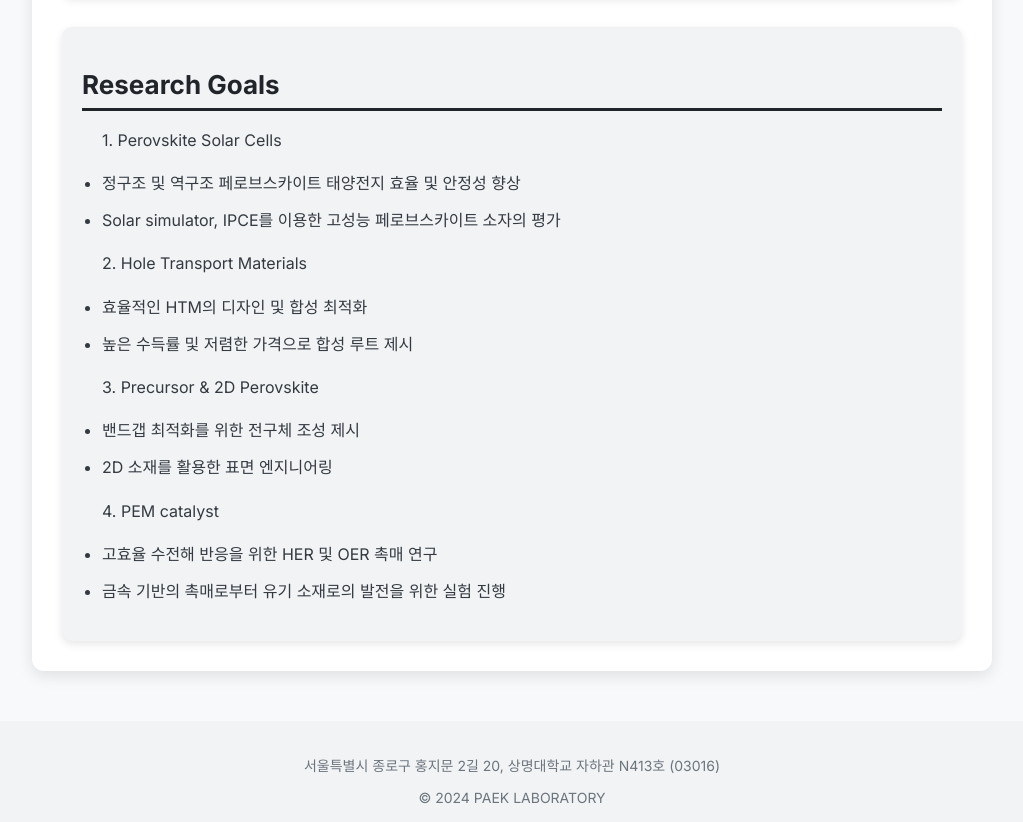
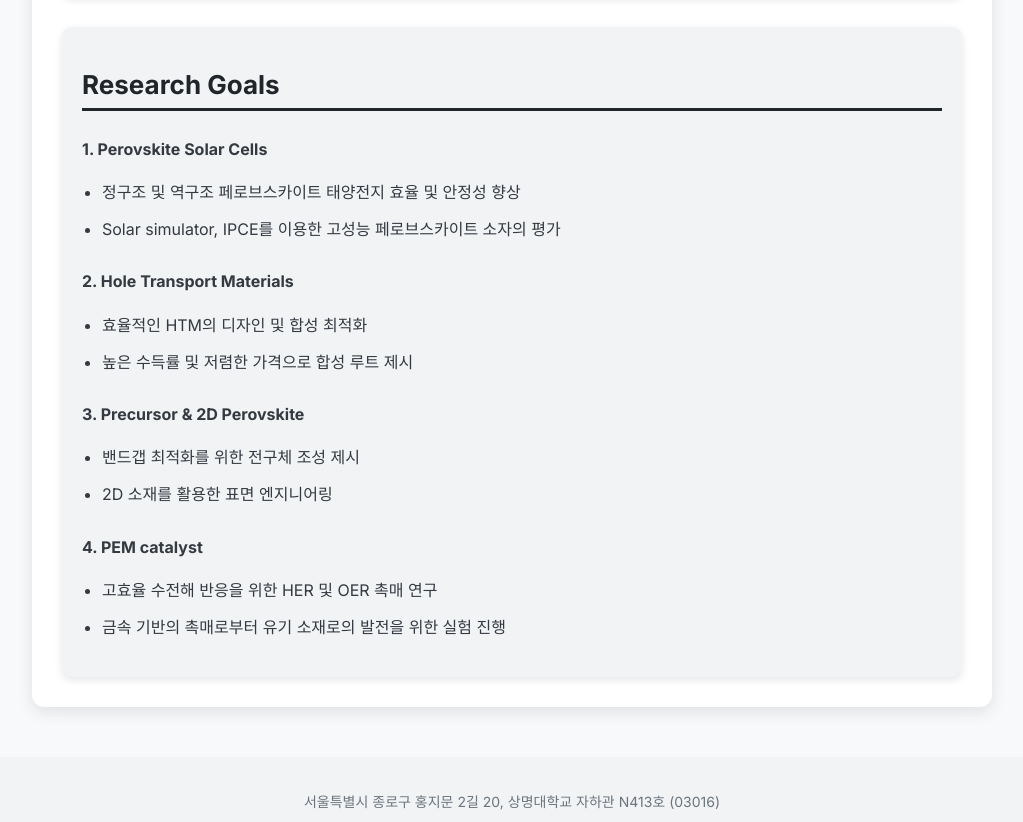
Before and after one commit to peakorganiclab/paek_lab, a plain HTML site: page research.html in a window 1280 px wide. Shown: the part 683-1505 px from the top of the page, without its empty margins (128-1151 px from the left). Drawn offline with Linux system fonts and the light colour scheme.

Commit message:
Update research.html

```diff
--- a/research.html
+++ b/research.html
@@ -135,6 +135,13 @@
             margin-bottom: 10px;
             list-style-type: disc;
         }
+        .subheading {
+          font-size: 22px;         /* 본문보다 큼 */
+          font-weight: 600;        /* 반정도 굵게 */
+          margin-top: 25px;
+          margin-bottom: 10px;
+          color: #343a40;          /* 진한 회색 */
+       }
 
         .footer-container {
             background: #F1F3F5;
@@ -228,24 +235,32 @@
 
        <div class="section">
           <h2>Research Goals</h2>
+
+          <p class="subheading">1. Perovskite Solar Cells</p>
           <ul>
-                <p>1. Perovskite Solar Cells
             <li>정구조 및 역구조 페로브스카이트 태양전지 효율 및 안정성 향상</li>
-                <li>Solar simulator, IPCE를 이용한 고성능 페로브스카이트 소자의 평가</li></p>
-                <p></p>
-                <p>2. Hole Transport Materials
+            <li>Solar simulator, IPCE를 이용한 고성능 페로브스카이트 소자의 평가</li>
+          </ul>
+
+          <p class="subheading">2. Hole Transport Materials</p>
+          <ul>
             <li>효율적인 HTM의 디자인 및 합성 최적화</li>
-                <li>높은 수득률 및 저렴한 가격으로 합성 루트 제시</li></p>
-                <p></p>
-                <p>3. Precursor & 2D Perovskite
+            <li>높은 수득률 및 저렴한 가격으로 합성 루트 제시</li>
+          </ul>
+
+          <p class="subheading">3. Precursor & 2D Perovskite</p>
+          <ul>
             <li>밴드갭 최적화를 위한 전구체 조성 제시</li>
-                <li>2D 소재를 활용한 표면 엔지니어링</li></p>
-                <p></p>
-                <p>4. PEM catalyst
+            <li>2D 소재를 활용한 표면 엔지니어링</li>
+          </ul>
+
+          <p class="subheading">4. PEM catalyst</p>
+          <ul>
             <li>고효율 수전해 반응을 위한 HER 및 OER 촉매 연구</li>
-                <li>금속 기반의 촉매로부터 유기 소재로의 발전을 위한 실험 진행</li></p>
+            <li>금속 기반의 촉매로부터 유기 소재로의 발전을 위한 실험 진행</li>
           </ul>
         </div>
+
     </div>
 
     <div class="footer-container">
```
Lines whose indentation alone changed are shown as unchanged.
